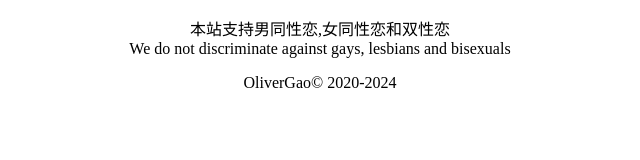
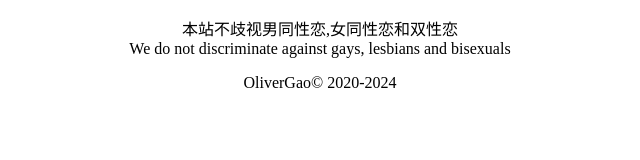
Before and after one commit to olivergkou/bgg, a plain HTML site: page index.html in a window 1280 px wide. Shown: the full height of the page, 320-960 px from the left. Drawn offline with Linux system fonts and the light colour scheme.

Commit message:
Update index.html

```diff
--- a/index.html
+++ b/index.html
@@ -5,7 +5,7 @@
   <title>BG.G</title>
 </head>
 <body>
-<p align="center">本站支持男同性恋,女同性恋和双性恋<br>We do not discriminate against gays, lesbians and bisexuals</p>
+<p align="center">本站不歧视男同性恋,女同性恋和双性恋<br>We do not discriminate against gays, lesbians and bisexuals</p>
 <p align="center">OliverGao© 2020-2024</p>
 </body>
 </html>
```
